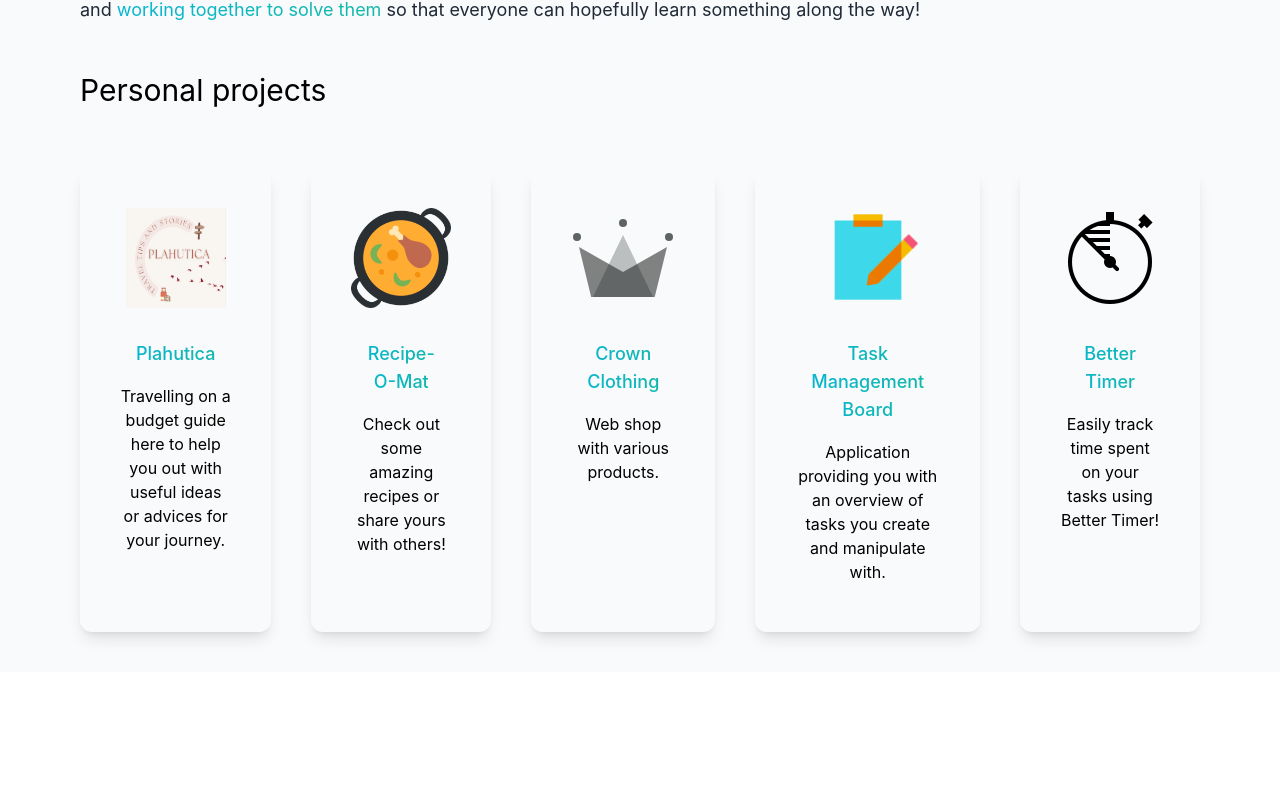
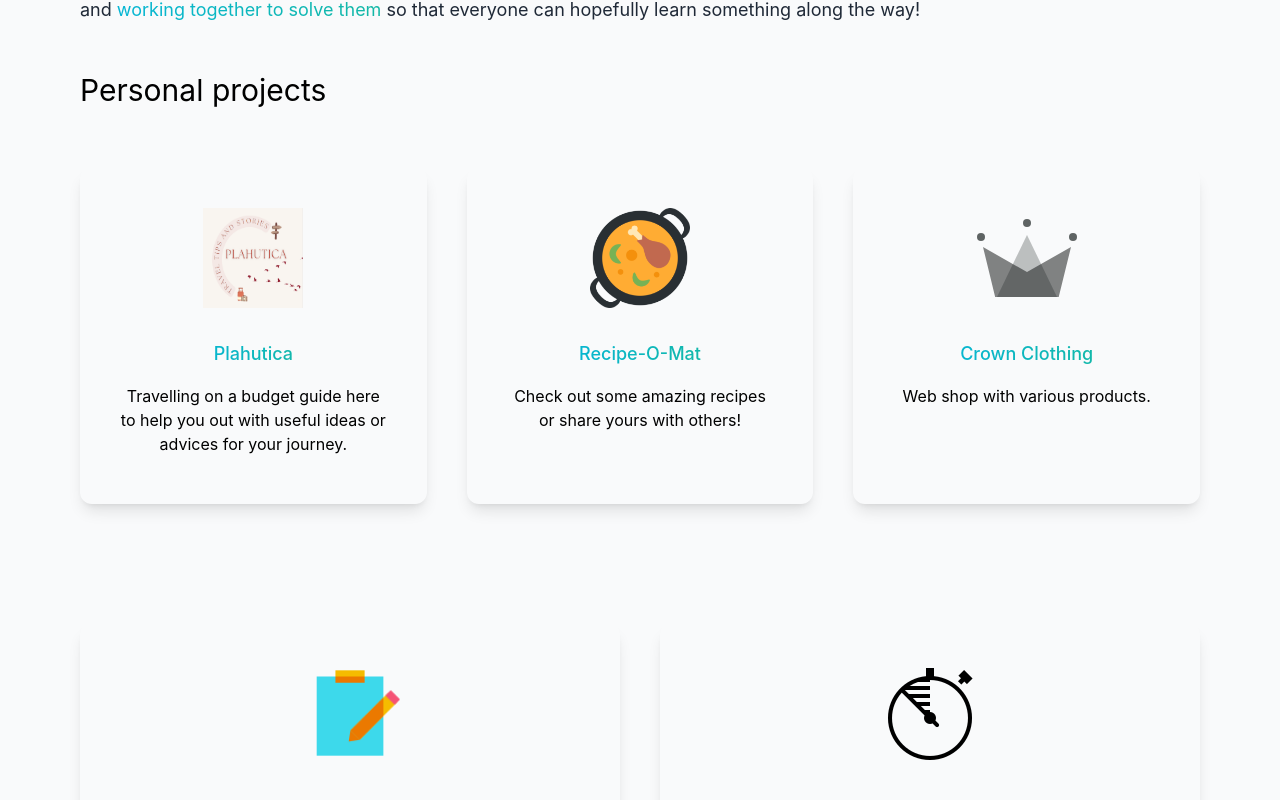
Before and after one commit to jknezevic1712/portfolio, a Next.js app: page / in a window 1280 px wide. Shown: the part 2176-2976 px from the top of the page. Before the commit the page ends 2848 px from the top, so only its background shows below. Built offline with nearby package versions, Linux system fonts and the light colour scheme.

Commit message:
Changes:
Adjusted styling for personal projects section.

Finished adding new projects to the portfolio.

```diff
--- a/components/molecules/Card.jsx
+++ b/components/molecules/Card.jsx
@@ -1,6 +1,6 @@
 export default function Card({ children }) {
   return (
-    <div className="my-10 flex flex-1 basis-1/3 flex-col items-center justify-start rounded-xl p-10 text-center shadow-lg dark:bg-gray-200">
+    <div className="my-10 flex flex-1 basis-1/3 xl:basis-1/4 flex-col items-center justify-start rounded-xl p-10 text-center shadow-lg dark:bg-gray-200">
       {children}
     </div>
   );
--- a/components/templates/PersonalProjects.jsx
+++ b/components/templates/PersonalProjects.jsx
@@ -15,7 +15,7 @@ export default function PersonalProjects() {
       <h3 className="mb-5 text-center text-3xl dark:text-gray-100 md:text-left 3xl:text-4xl">
         Personal projects
       </h3>
-      <div className="gap-10 lg:flex lg:flex-wrap lg:justify-center lg:gap-5 xl:flex-nowrap xl:gap-10">
+      <div className="gap-10 lg:flex lg:flex-wrap lg:justify-center lg:gap-5 xl:gap-10">
         <Card>
           <Img src={plahutica} />
           <Anchor
```
